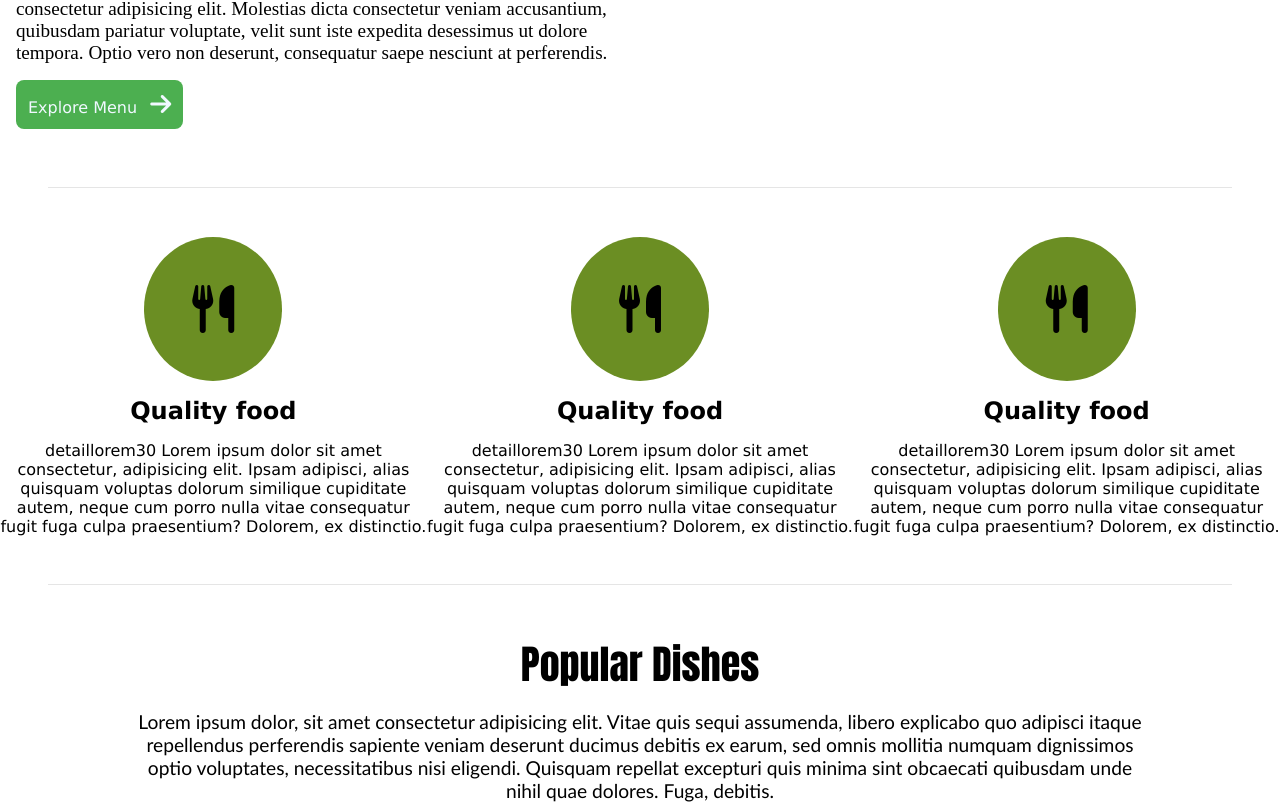
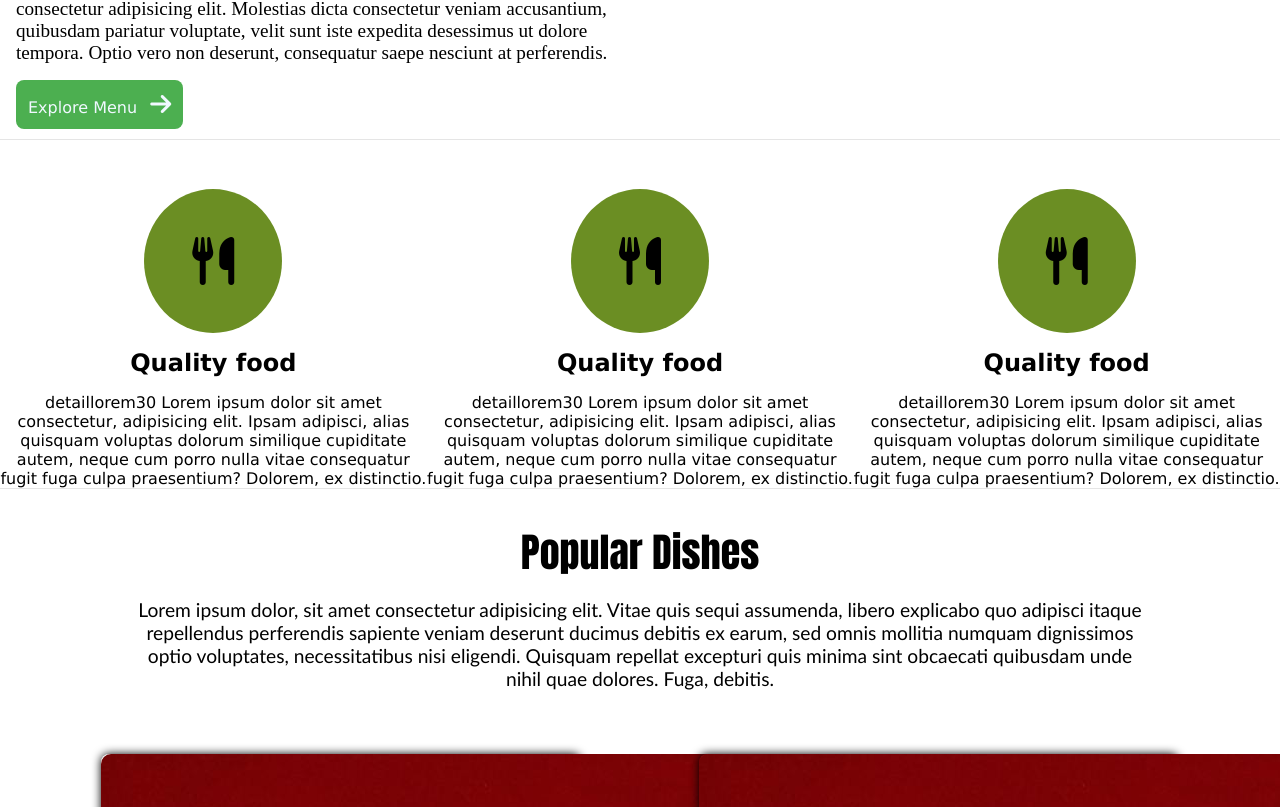
Before and after one commit to shahabali123/restaurant, a React (Vite) app: page / in a window 1280 px wide. Shown: the part 1213-2020 px from the top of the page. Built offline with nearby package versions, Linux system fonts and the light colour scheme.

Commit message:
Update index.css

```diff
--- a/src/index.css
+++ b/src/index.css
@@ -15,5 +15,5 @@ hr{
 
     border-top: 1px solid rgba(0, 0, 0, 0.1);
     border-bottom: 1px solid rgba(255, 255, 255, 0.3);
-    margin: 3rem;
+
 }
```
